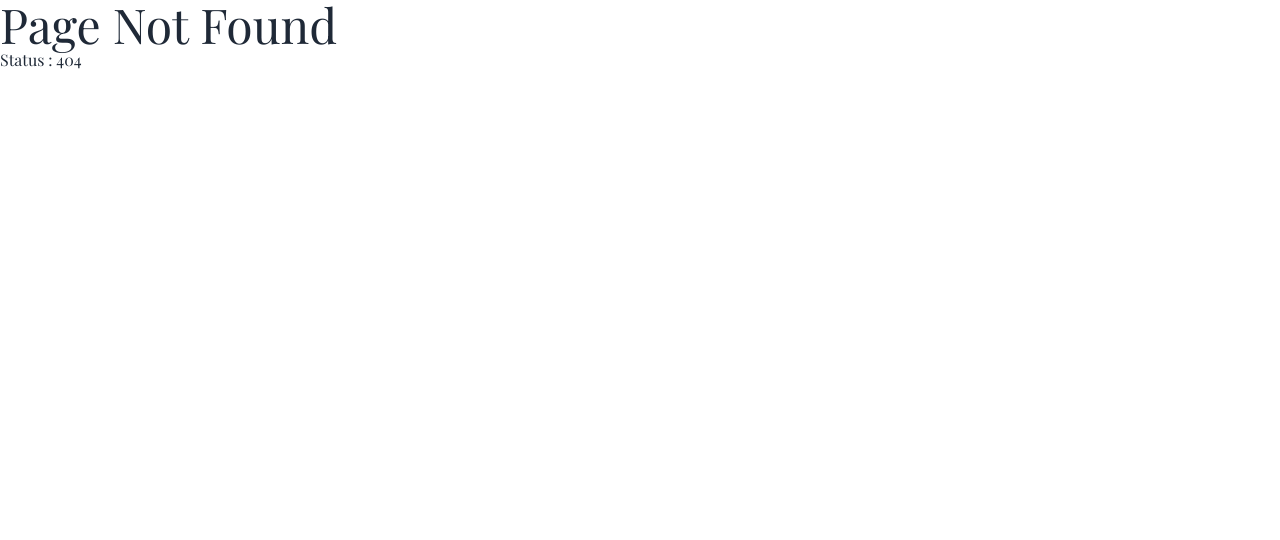
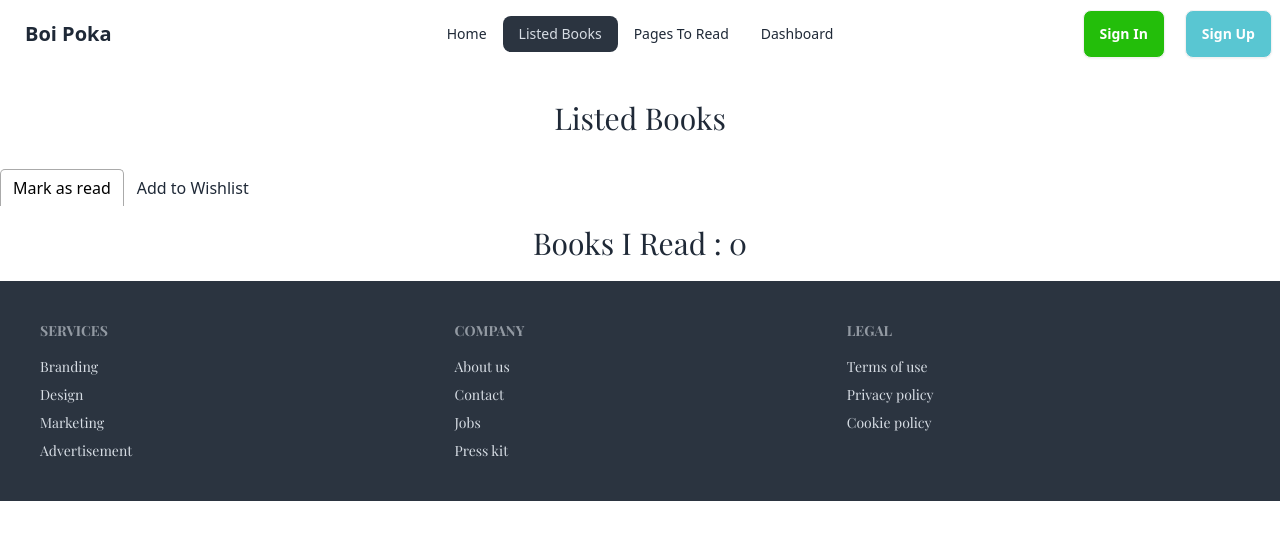
Before and after one commit to golamsarwar96/boi-poka, a React (Vite) app: page /listedBooks in a window 1280 px wide. Before the commit this address had no page. Shown: the top 540 px of the page. Built offline with nearby package versions, Linux system fonts and the light colour scheme; a web font is replaced by a local one.

Commit message:
added listed book section

```diff
--- a/package.json
+++ b/package.json
@@ -17,6 +17,7 @@
     "react-dom": "^18.3.1",
     "react-icons": "^5.3.0",
     "react-router-dom": "^6.27.0",
+    "react-tabs": "^6.0.2",
     "sort-by": "^1.2.0"
   },
   "devDependencies": {
--- a/src/components/BookDetail/BookDetails.jsx
+++ b/src/components/BookDetail/BookDetails.jsx
@@ -1,5 +1,6 @@
 import { useLoaderData, useParams } from "react-router-dom";
 import { CiStar } from "react-icons/ci";
+import { addToStoredReadList } from "../../utility/addToDb";
 const BookDetails = () => {
   const { bookId } = useParams();
   console.log(bookId);
@@ -23,6 +24,16 @@ const BookDetails = () => {
     rating,
     bookName,
   } = singleBook;
+
+  const handleMarkAsRead = (id) => {
+    //Understand what to store or save => bookId
+    //Where to store: database/local storage
+    //Keep inside array, list, collection:
+    //Check : if the book is already in the mark as read list
+    //if not, then add the book to the list
+    //if yes, do not add the book
+    addToStoredReadList(id);
+  };
 
   return (
     <div className="mb-10">
@@ -74,9 +85,14 @@ const BookDetails = () => {
               </div>
             </div>
             <div className="mt-10 flex gap-6">
-              <button className="btn bg-white border-2 px-8">Read</button>
+              <button
+                onClick={() => handleMarkAsRead(bookId)}
+                className="btn bg-white border-2 px-8"
+              >
+                Mark As Read
+              </button>
               <button className="btn bg-[#50B1C9] border-2 px-8 text-white">
-                Wishlist
+                Add to Wishlist
               </button>
             </div>
           </div>
--- /dev/null
+++ b/src/components/ListedBooks/ListedBooks.jsx
@@ -0,0 +1,50 @@
+import { useEffect, useState } from "react";
+import { useLoaderData } from "react-router-dom";
+import { Tab, Tabs, TabList, TabPanel } from "react-tabs";
+import "react-tabs/style/react-tabs.css";
+import { getStoredReadList } from "../../utility/addToDb";
+import Book from "../Book/Book";
+
+const ListedBooks = () => {
+  const [readList, setReadList] = useState([]);
+  const allBooks = useLoaderData();
+  console.log(allBooks);
+  useEffect(() => {
+    const storedReadList = getStoredReadList();
+    const storedReadListInt = storedReadList.map((id) => parseInt(id));
+
+    console.log(storedReadListInt);
+    const readBookList = allBooks.filter((book) =>
+      storedReadListInt.includes(book.bookId)
+    );
+    setReadList(readBookList);
+  }, []);
+
+  return (
+    <div>
+      <h1 className="my-8 text-3xl text-center">Listed Books</h1>
+      <Tabs>
+        <TabList className="font-sans">
+          <Tab>Mark as read</Tab>
+          <Tab>Add to Wishlist</Tab>
+        </TabList>
+
+        <TabPanel>
+          <h2 className="text-3xl text-center my-5">
+            Books I Read : {readList.length}
+          </h2>
+          <div className="grid md:grid-cols-3 grid-cols-1">
+            {readList.map((book) => (
+              <Book key={book.bookId} book={book}></Book>
+            ))}
+          </div>
+        </TabPanel>
+        <TabPanel>
+          <h2 className="text-3xl text-center my-5">My Wishlist</h2>
+        </TabPanel>
+      </Tabs>
+    </div>
+  );
+};
+
+export default ListedBooks;
--- a/src/components/Navbar/Navbar.jsx
+++ b/src/components/Navbar/Navbar.jsx
@@ -7,7 +7,7 @@ const Navbar = () => {
         <NavLink to="/">Home</NavLink>
       </li>
       <li>
-        <NavLink to="/listedbooks">Listed Books</NavLink>
+        <NavLink to="/listedBooks">Listed Books</NavLink>
       </li>
       <li>
         <NavLink to="/pagestoread">Pages To Read</NavLink>
--- a/src/main.jsx
+++ b/src/main.jsx
@@ -7,6 +7,7 @@ import Errorpage from "./components/Errorpage/Errorpage";
 import Home from "./components/Home/Home";
 import Dashboard from "./components/Dashboard/Dashboard";
 import BookDetails from "./components/BookDetail/BookDetails";
+import ListedBooks from "./components/ListedBooks/ListedBooks";
 
 const router = createBrowserRouter([
   {
@@ -24,6 +25,11 @@ const router = createBrowserRouter([
         loader: () => fetch("booksData.json"),
       },
       {
+        path: "/listedBooks",
+        element: <ListedBooks></ListedBooks>,
+        loader: () => fetch("booksData.json"),
+      },
+      {
         path: "dashboard",
         element: <Dashboard></Dashboard>,
       },
--- /dev/null
+++ b/src/utility/addToDb.js
@@ -0,0 +1,25 @@
+const getStoredReadList = () => {
+  //Already jei book gula ache segular ekta list niye asha.
+  //Initially list empty karon kono boi nei.
+  const storedListStr = localStorage.getItem("read-list");
+  if (storedListStr) {
+    const storedList = JSON.parse(storedListStr);
+    console.log(storedList);
+    return storedList;
+  } else {
+    return [];
+  }
+};
+
+const addToStoredReadList = (id) => {
+  const storedList = getStoredReadList();
+  if (storedList.includes(id)) {
+    console.log(id, "already exists in the read list");
+  } else {
+    storedList.push(id);
+    const storedListStr = JSON.stringify(storedList);
+    localStorage.setItem("read-list", storedListStr);
+  }
+};
+
+export { addToStoredReadList, getStoredReadList };
```
Also changed, not shown: 1 other file (tests, documents, lock files or other folders).
